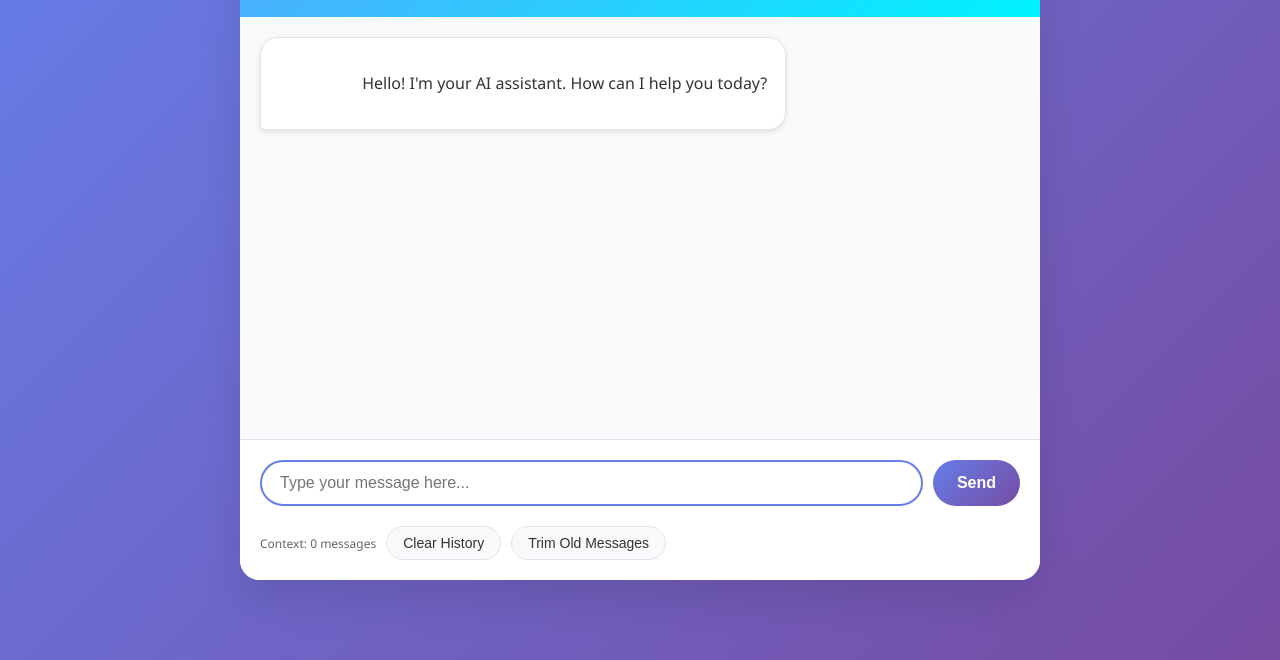
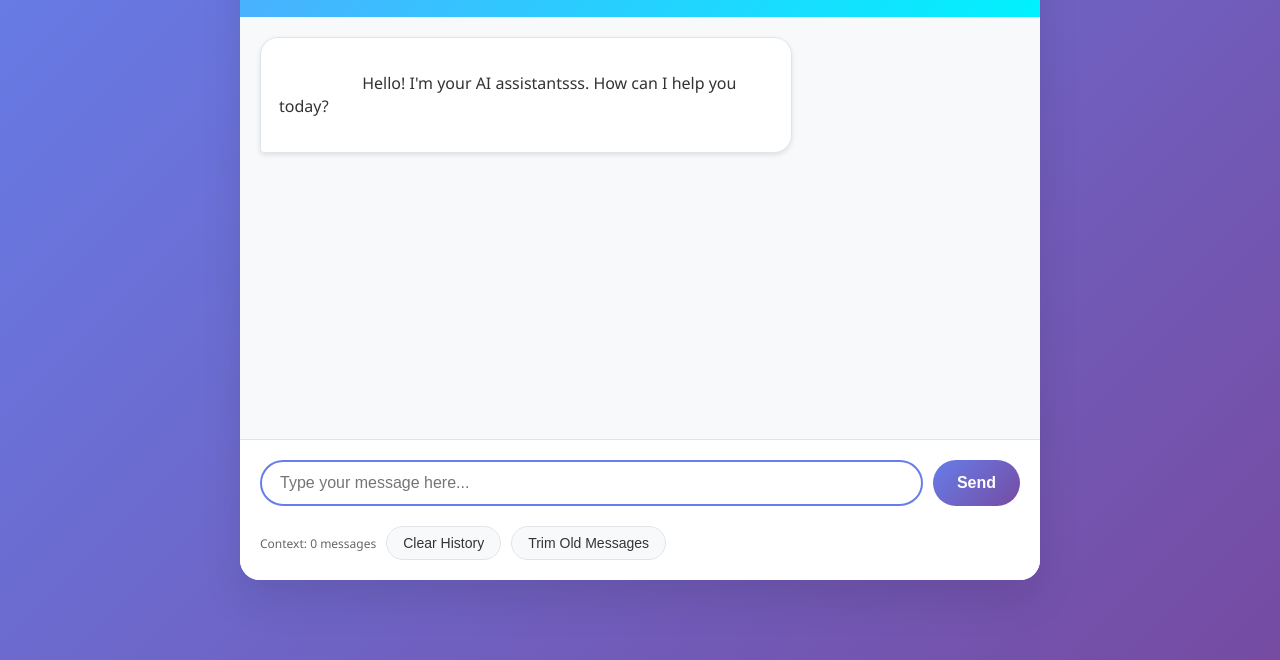
Before and after one commit to Emmanuel301004/chat, a plain HTML site: page index.html in a window 1280 px wide. Shown: the part 140-800 px from the top of the page. Drawn offline with Linux system fonts and the light colour scheme.

Commit message:
Update index.html

```diff
--- a/index.html
+++ b/index.html
@@ -271,7 +271,7 @@
         <div class="chat-messages" id="chatMessages">
             <div class="message ai">
                 <div class="message-content">
-                    Hello! I'm your AI assistant. How can I help you today?
+                    Hello! I'm your AI assistantsss. How can I help you today?
                 </div>
             </div>
         </div>
```
